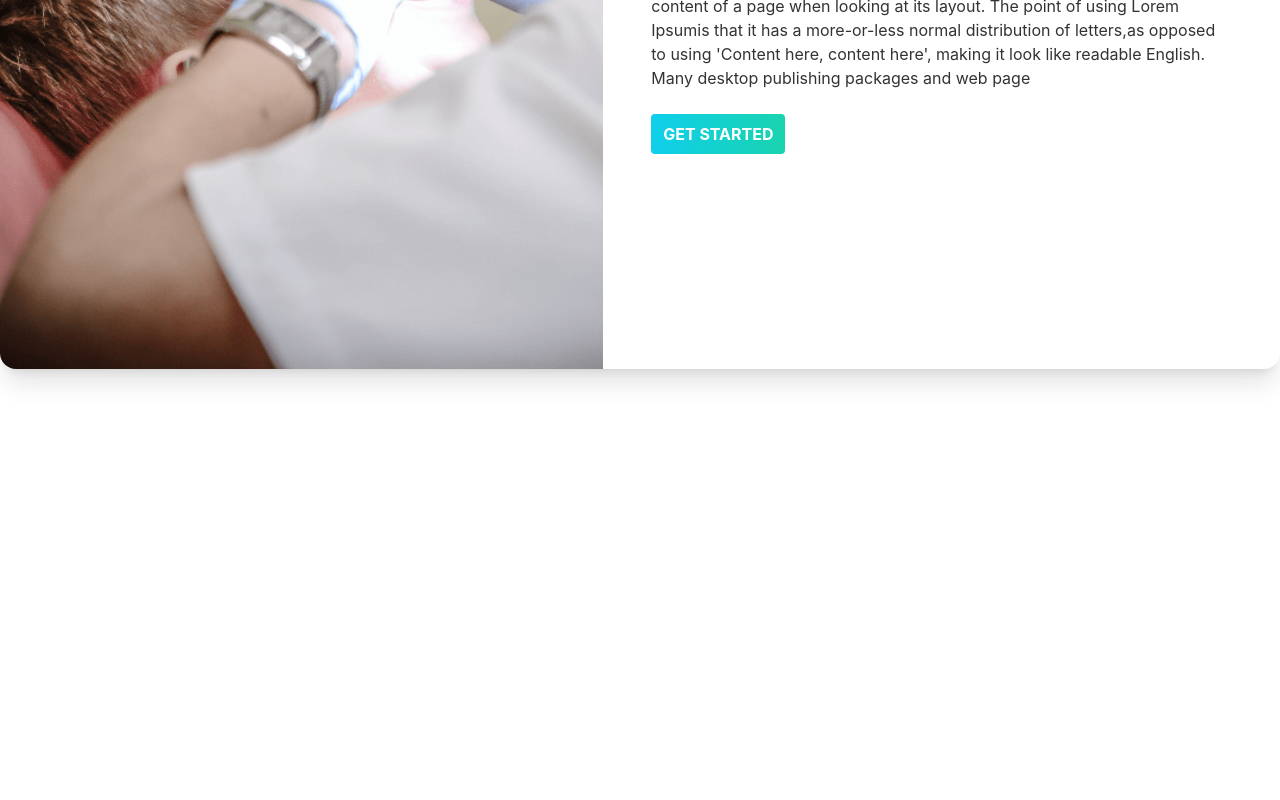
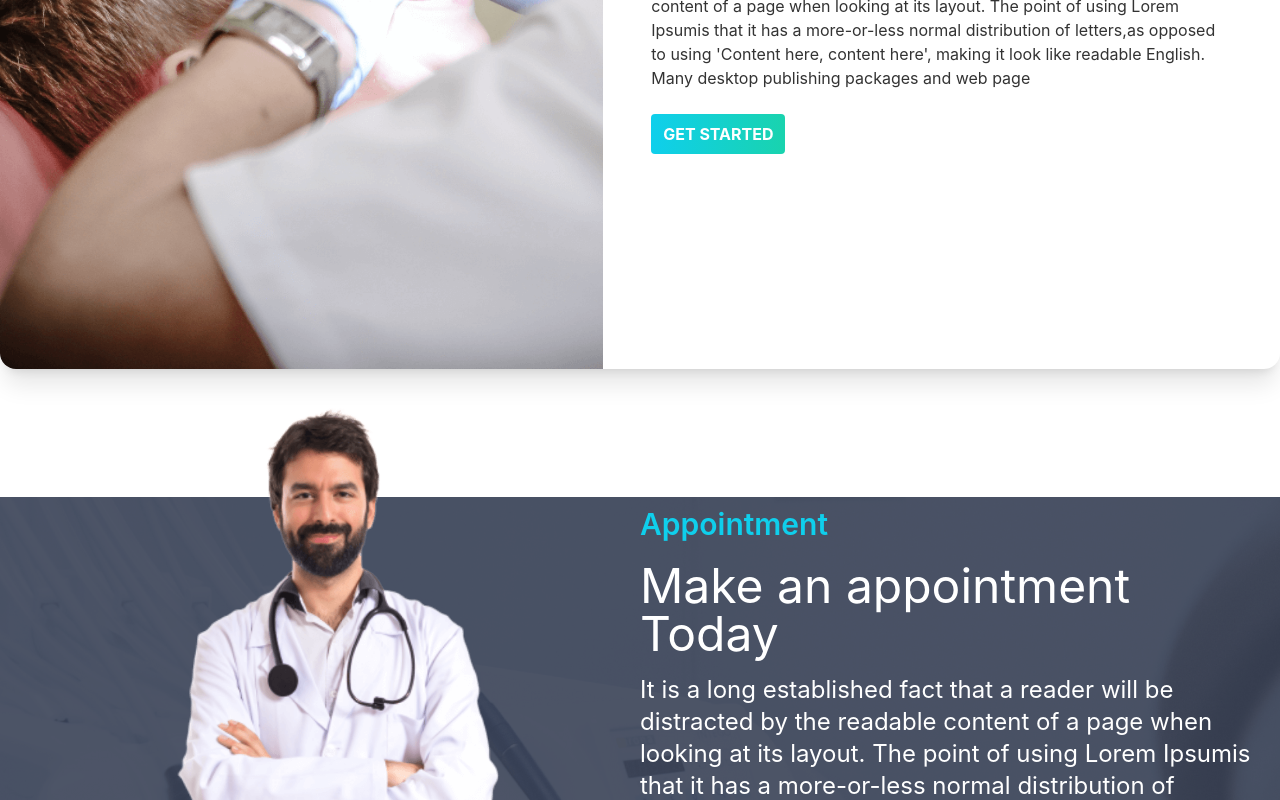
Before and after one commit to mostofakamalpassa/doctor-potal-web-client-site-app, a React (Create React App) app: page / in a window 1280 px wide. Shown: the part 2000-2800 px from the top of the page. Before the commit the page ends 2433 px from the top, so only its background shows below. Built offline with nearby package versions, Linux system fonts and the light colour scheme.

Commit message:
make appointment

```diff
--- /dev/null
+++ b/src/Pages/Home/Appoint/Appoint.js
@@ -0,0 +1,33 @@
+import React from "react";
+import appointImg from "../../../assets/images/appointment.png";
+import doctor from "../../../assets/images/doctor.png";
+import PrimaryButton from "../../../components/PrimaryButton/PrimaryButton";
+const Appoint = () => {
+  return (
+    <div
+      class="shadow-xl lg:flex justify-center items-center my-32"
+      style={{ background: `url(${appointImg})` }}
+    >
+      <figure className="bg-auto flex-1">
+        <img className="mt-[-150px]" src={doctor} alt="Album" />
+      </figure>
+      <div class="text-white flex-1">
+        <h2 class="card-title text-3xl text-primary">Appointment</h2>
+        <h1 className="text-5xl mt-5">Make an appointment Today</h1>
+        <p className="text-2xl my-4">
+          It is a long established fact that a reader will be distracted by the
+          readable content of a page when looking at its layout. The point of
+          using Lorem Ipsumis that it has a more-or-less normal distribution of
+          letters,as opposed to using 'Content here, content here', making it
+          look like readable English. Many desktop publishing packages and web
+          page
+        </p>
+        <div class="card-actions my-5">
+          <PrimaryButton>GET STARTED</PrimaryButton>
+        </div>
+      </div>
+    </div>
+  );
+};
+
+export default Appoint;
--- a/src/Pages/Home/Banner.js
+++ b/src/Pages/Home/Banner.js
@@ -1,5 +1,6 @@
 import React from "react";
 import Chir from '../../assets/images/chair.png'
+import PrimaryButton from "../../components/PrimaryButton/PrimaryButton";
 
 const Banner = () => {
   return (
@@ -16,7 +17,7 @@ const Banner = () => {
             excepturi exercitationem quasi. In deleniti eaque aut repudiandae et
             a id nisi.
           </p>
-          <button class="bg-gradient-to-r from-primary to-secondary px-3 py-2 hover:bg-sky-700 text-white uppercase font-bold rounded">Get Started</button>
+          <PrimaryButton>GET STARTED</PrimaryButton>
         </div>
       </div>
     </div>
--- a/src/Pages/Home/Home.js
+++ b/src/Pages/Home/Home.js
@@ -1,4 +1,5 @@
 import React from 'react';
+import Appoint from './Appoint/Appoint';
 import Banner from './Banner';
 import Execptional from './Execptional/Execptional';
 import InfoCar from './Info/InfoCar';
@@ -11,6 +12,7 @@ const Home = () => {
           <InfoCar></InfoCar>
           <Service></Service>
           <Execptional></Execptional>
+          <Appoint></Appoint>
         </div>
     );
 };
--- /dev/null
+++ b/src/components/PrimaryButton/PrimaryButton.js
@@ -0,0 +1,9 @@
+import React from 'react';
+
+const PrimaryButton = ({children}) => {
+    return (
+        <button class="bg-gradient-to-r from-primary to-secondary px-3 py-2 hover:bg-sky-700 text-white uppercase font-bold rounded">{children}</button>
+    );
+};
+
+export default PrimaryButton;
```
